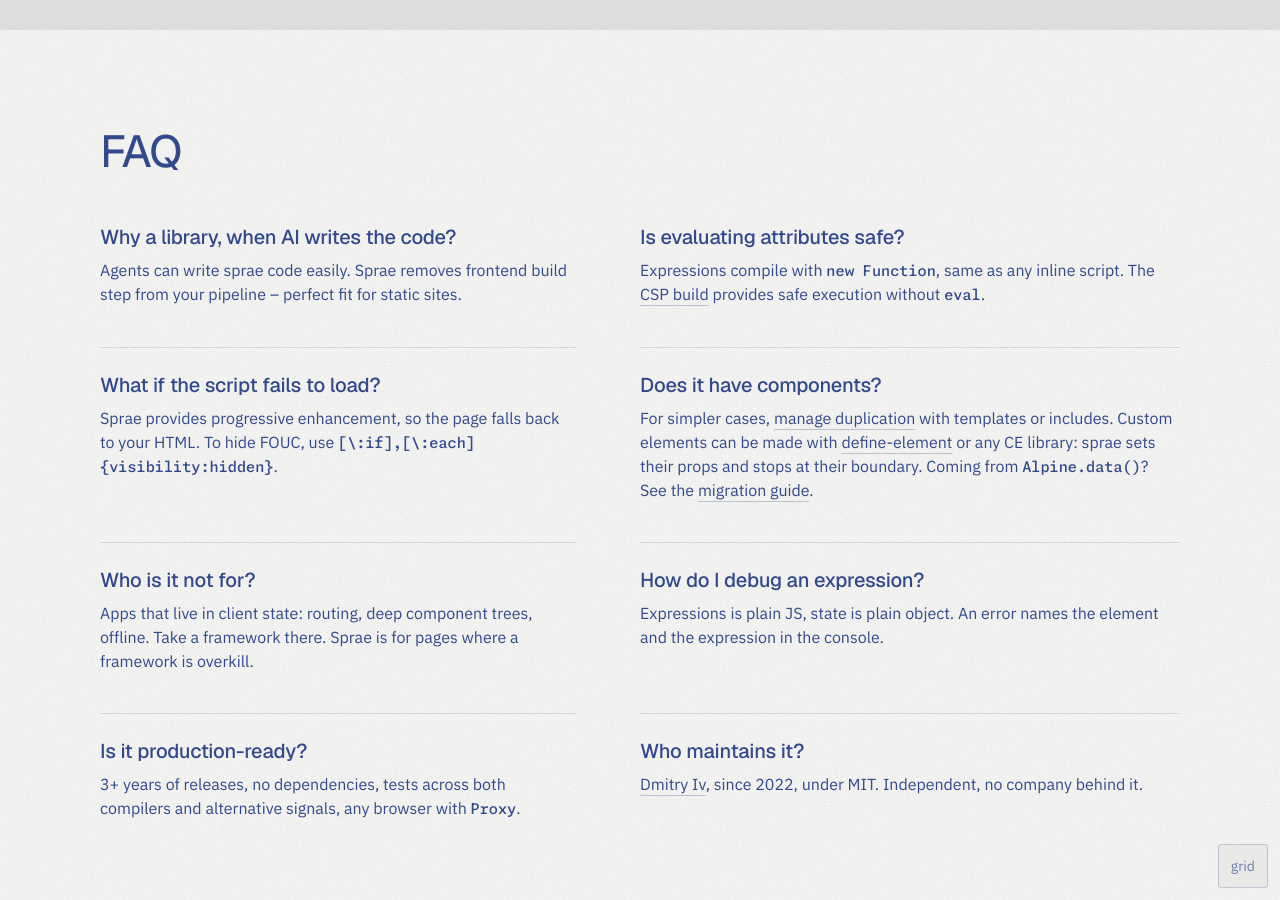
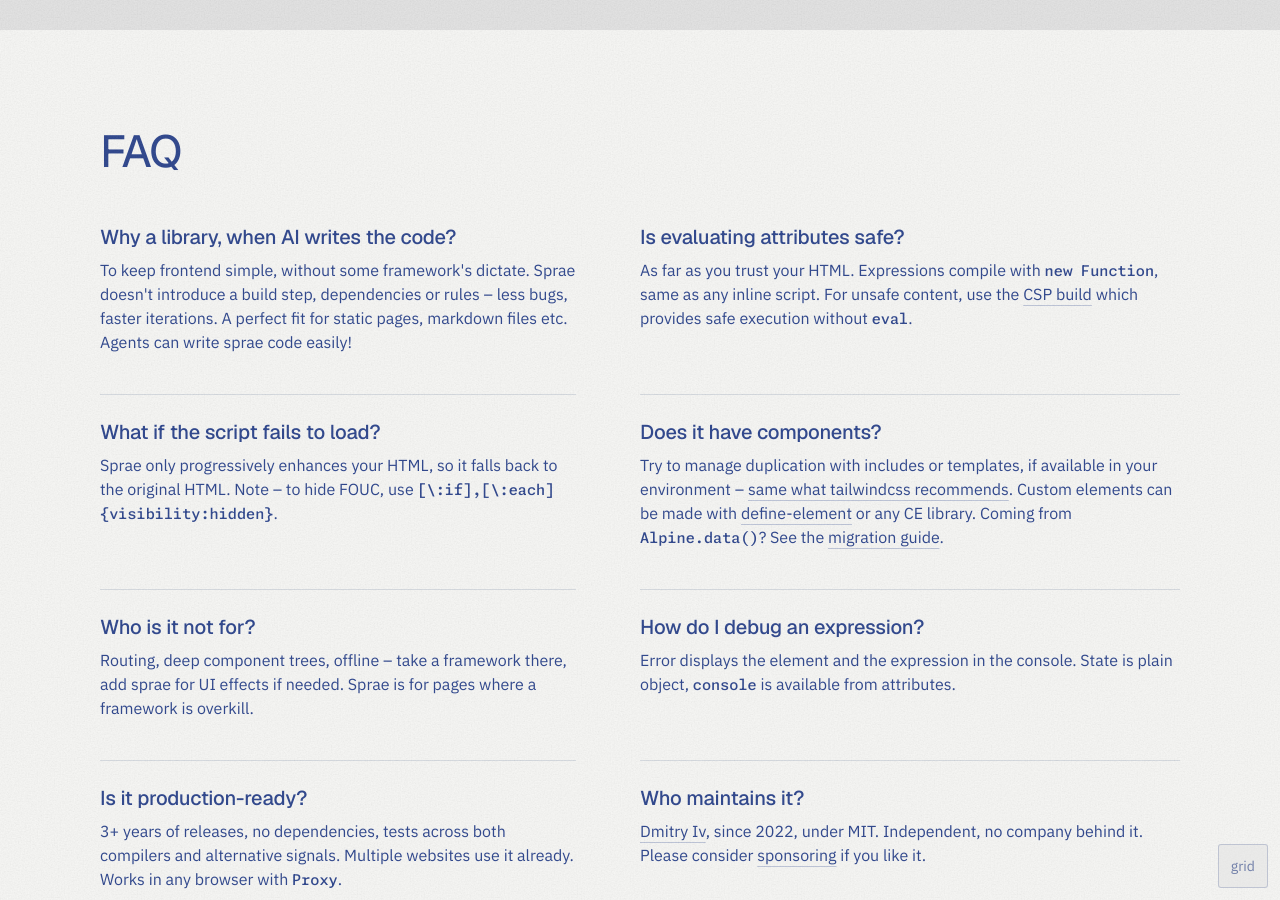
Before and after one commit to dy/sprae, a Jekyll site: the page index.html, which Jekyll copies as it is, in a window 1280 px wide and 900 px high, scrolled down 2600 px. Built offline with Jekyll 4.4.1, drawn with Linux system fonts in a browser that asks for light colours.

Commit message:
Update index.html

```diff
--- a/index.html
+++ b/index.html
@@ -55,7 +55,7 @@
       "name": "Why a library, when AI writes the code?",
       "acceptedAnswer": {
         "@type": "Answer",
-        "text": "To keep frontend simple – keep your pages without introducing some framework's dictate. Sprae doesn't introduce a build step, dependencies or paradigm – less bugs, faster iterations. A perfect fit for static pages, markdown files etc. Agents can write sprae code easily!"
+        "text": "To keep frontend simple, without some framework's dictate. Sprae doesn't introduce a build step, dependencies or rules – less bugs, faster iterations. A perfect fit for static pages, markdown files etc. Agents can write sprae code easily!"
       }
     },
     {
@@ -3074,35 +3074,35 @@
           <div class="faq__list">
             <div class="qa">
               <h3 class="qa__q">Why a library, when AI writes the code?</h3>
-              <p class="qa__a">Agents can write sprae code easily. Sprae removes frontend build step from your pipeline – perfect fit for static sites.</p>
+              <p class="qa__a">To keep frontend simple, without some framework's dictate. Sprae doesn't introduce a build step, dependencies or rules – less bugs, faster iterations. A perfect fit for static pages, markdown files etc. Agents can write sprae code easily!</p>
             </div>
             <div class="qa">
               <h3 class="qa__q">Is evaluating attributes safe?</h3>
-              <p class="qa__a">Expressions compile with <code>new Function</code>, same as any inline script. The <a href="./csp">CSP build</a> provides safe execution without <code>eval</code>.</p>
+              <p class="qa__a">As far as you trust your HTML. Expressions compile with <code>new Function</code>, same as any inline script. For unsafe content, use the <a href="./csp">CSP build</a> which provides safe execution without <code>eval</code>.</p>
             </div>
             <div class="qa">
               <h3 class="qa__q">What if the script fails to load?</h3>
-              <p class="qa__a">Sprae provides progressive enhancement, so the page falls back to your HTML. To hide FOUC, use <code>[\:if],[\:each]{visibility:hidden}</code>.</p>
+              <p class="qa__a">Sprae only progressively enhances your HTML, so it falls back to the original HTML. Note – to hide FOUC, use <code>[\:if],[\:each]{visibility:hidden}</code>.</p>
             </div>
             <div class="qa">
               <h3 class="qa__q">Does it have components?</h3>
-              <p class="qa__a">For simpler cases, <a href="https://tailwindcss.com/docs/styling-with-utility-classes#managing-duplication">manage duplication</a> with templates or includes. Custom elements can be made with <a href="https://github.com/dy/define-element">define-element</a> or any CE library: sprae sets their props and stops at their boundary. Coming from <code>Alpine.data()</code>? See the <a href="./alpine#alpinedata">migration guide</a>.</p>
+              <p class="qa__a">Try to manage duplication with includes or templates, if available in your environment – <a href="https://tailwindcss.com/docs/styling-with-utility-classes#managing-duplication">same what tailwindcss recommends</a>. Custom elements can be made with <a href="https://github.com/dy/define-element">define-element</a> or any CE library. Coming from <code>Alpine.data()</code>? See the <a href="./alpine#alpinedata">migration guide</a>.</p>
             </div>
             <div class="qa">
               <h3 class="qa__q">Who is it not for?</h3>
-              <p class="qa__a">Apps that live in client state: routing, deep component trees, offline. Take a framework there. Sprae is for pages where a framework is overkill.</p>
+              <p class="qa__a">Routing, deep component trees, offline – take a framework there, add sprae for UI effects if needed. Sprae is for pages where a framework is overkill.</p>
             </div>
             <div class="qa">
               <h3 class="qa__q">How do I debug an expression?</h3>
-              <p class="qa__a">Expressions is plain JS, state is plain object. An error names the element and the expression in the console.</p>
+              <p class="qa__a">Error displays the element and the expression in the console. State is plain object, <code>console</code> is available from attributes.</p>
             </div>
             <div class="qa">
               <h3 class="qa__q">Is it production-ready?</h3>
-              <p class="qa__a">3+ years of releases, no dependencies, tests across both compilers and alternative signals, any browser with <code>Proxy</code>.</p>
+              <p class="qa__a">3+ years of releases, no dependencies, tests across both compilers and alternative signals. Multiple websites use it already. Works in any browser with <code>Proxy</code>.</p>
             </div>
             <div class="qa">
               <h3 class="qa__q">Who maintains it?</h3>
-              <p class="qa__a"><a href="https://github.com/dy">Dmitry Iv</a>, since 2022, under MIT. Independent, no company behind it.</p>
+              <p class="qa__a"><a href="https://github.com/dy">Dmitry Iv</a>, since 2022, under MIT. Independent, no company behind it. Please consider <a href="https://github.com/sponsors/dy">sponsoring</a> if you like it.</p>
             </div>
           </div>
         </div>
```
